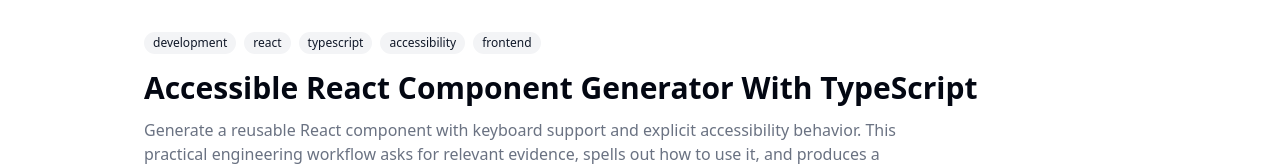
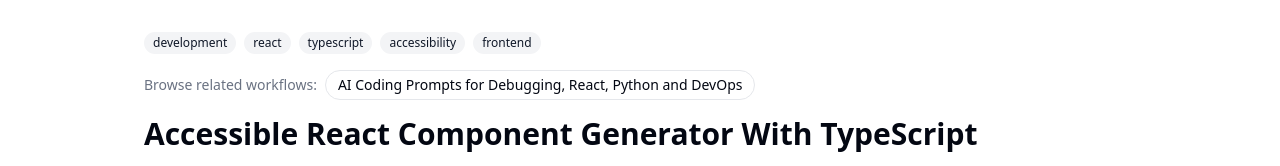
Before and after one commit to SteveParadox/SEO, a Next.js app: page /prompts/accessible-react-component-generator in a window 1280 px wide. Shown: the part 136-302 px from the top of the page. Built offline with nearby package versions, Linux system fonts and the light colour scheme; no server answers.

Commit message:
seo(prompts): link individual prompt pages back to relevant editorial hubs

```diff
--- a/app/prompts/[slug]/page.tsx
+++ b/app/prompts/[slug]/page.tsx
@@ -14,6 +14,7 @@ import { CopyButton } from "@/components/copy-button";
 import { SaveButton } from "@/components/save-button";
 import { TrackRecent } from "@/components/track-recent";
 import { JsonLd } from "@/components/json-ld";
+import { PROMPT_TOPICS } from "@/lib/prompt-topics";
 
 type PageProps = {
   params: Promise<{ slug: string }>;
@@ -103,6 +104,9 @@ export default async function PromptPage({ params }: PageProps) {
   const placeholders = extractPlaceholders(prompt.prompt);
   const sections = buildSections(prompt);
   const pageUrl = absoluteUrl(`/prompts/${prompt.slug}`);
+  const topics = PROMPT_TOPICS.filter((topic) =>
+    prompt.tags.some((tag) => topic.tags.includes(tag.trim().toLowerCase()))
+  ).slice(0, 3);
 
   const promptSchema = {
     "@context": "https://schema.org",
@@ -165,6 +169,21 @@ export default async function PromptPage({ params }: PageProps) {
           );
         })}
       </div>
+
+      {topics.length > 0 ? (
+        <nav className="mt-4 flex flex-wrap items-center gap-2 text-sm" aria-label="Explore related prompt workflows">
+          <span className="text-muted-foreground">Browse related workflows:</span>
+          {topics.map((topic) => (
+            <Link
+              key={topic.slug}
+              className="rounded-full border px-3 py-1 hover:bg-muted"
+              href={`/prompts/topics/${topic.slug}`}
+            >
+              {topic.title}
+            </Link>
+          ))}
+        </nav>
+      ) : null}
 
       <h1 className="mt-4 text-3xl font-semibold">{prompt.title}</h1>
       <p className="mt-3 max-w-3xl text-muted-foreground">{prompt.description || prompt.purpose}</p>
```
